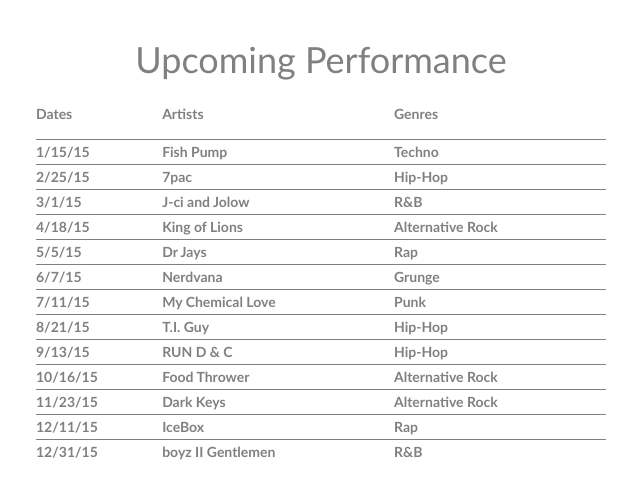
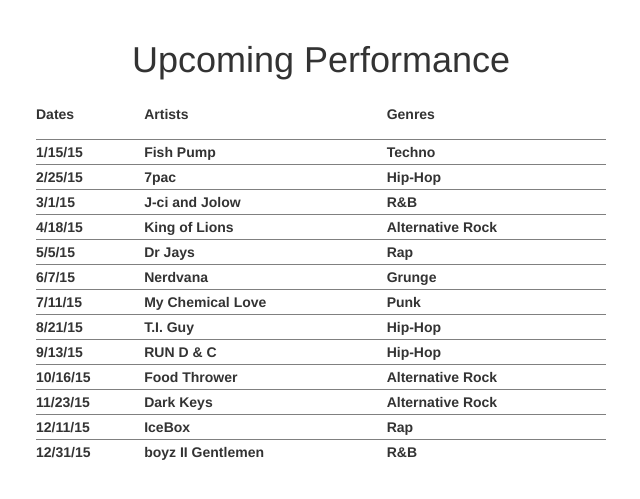
Before and after one commit to kyleamcginn88/Theatre_CS399, a Django app: page /performances in a window 1280 px wide. Shown: the part 72-571 px from the top of the page, without its empty margins (334-974 px from the left). Run offline with Django 3.2, Linux system fonts and the light colour scheme; lists and menus that the app fills with data are empty; some libraries are stand-ins or nearby versions.

Commit message:
got rid of font style
got rid of the font style and color

```diff
--- a/Theatre_CS399/templates/performances.html
+++ b/Theatre_CS399/templates/performances.html
@@ -4,7 +4,7 @@
 {% block nav-performances %}class="active"{% endblock %}
 
 {% block content %}
-<font style="font-family:optima" color="gray" font-weight:50>
+
 
 <table style="width:50%" style="height:100%" border=1 frame=void rules=rows align="center">
 <h1 align="center"> Upcoming Performance</h1>
@@ -21,7 +21,7 @@
     </tr>
   {% endfor %}
 </table>
-</font>
+
 
 
 {% endblock %}
```
